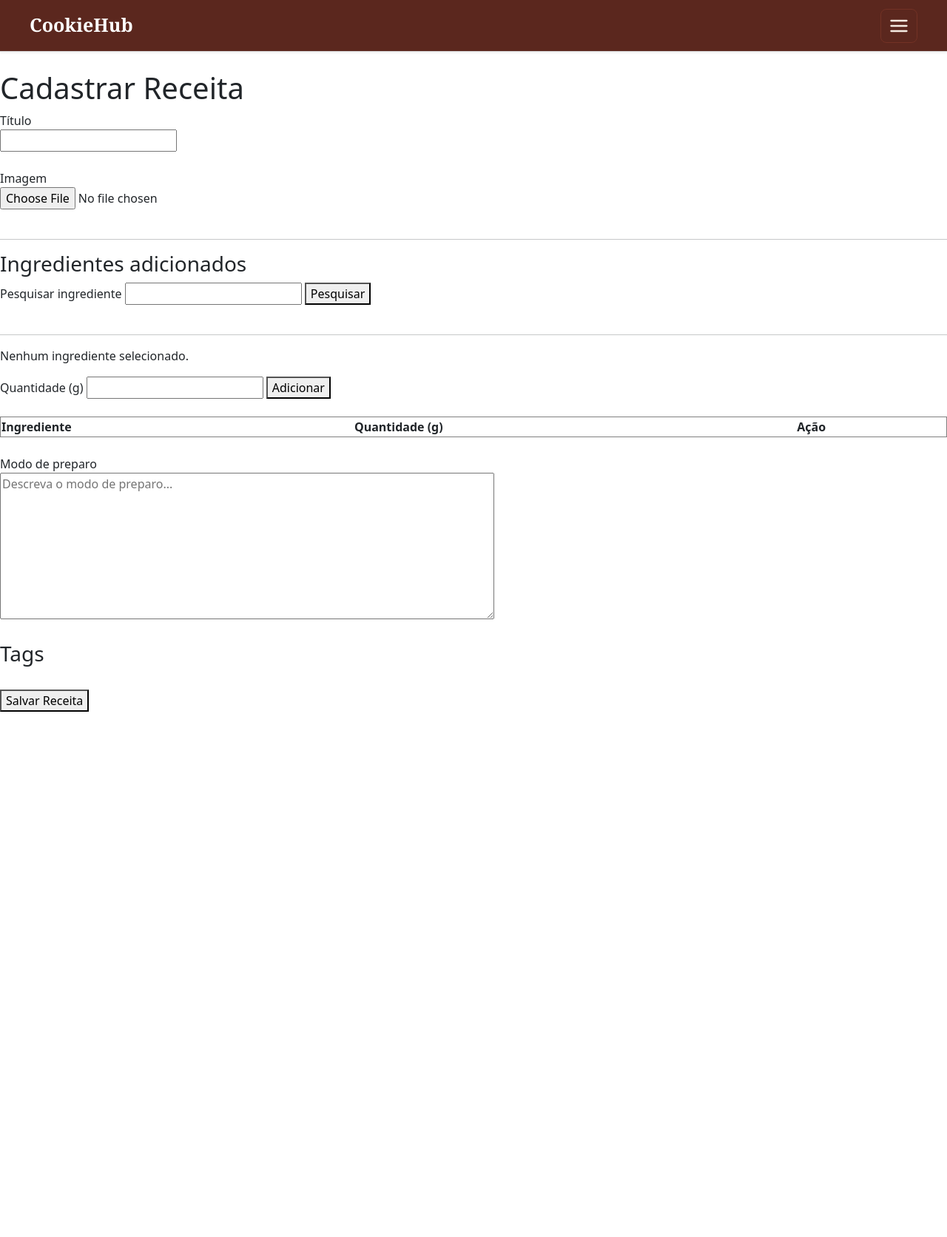
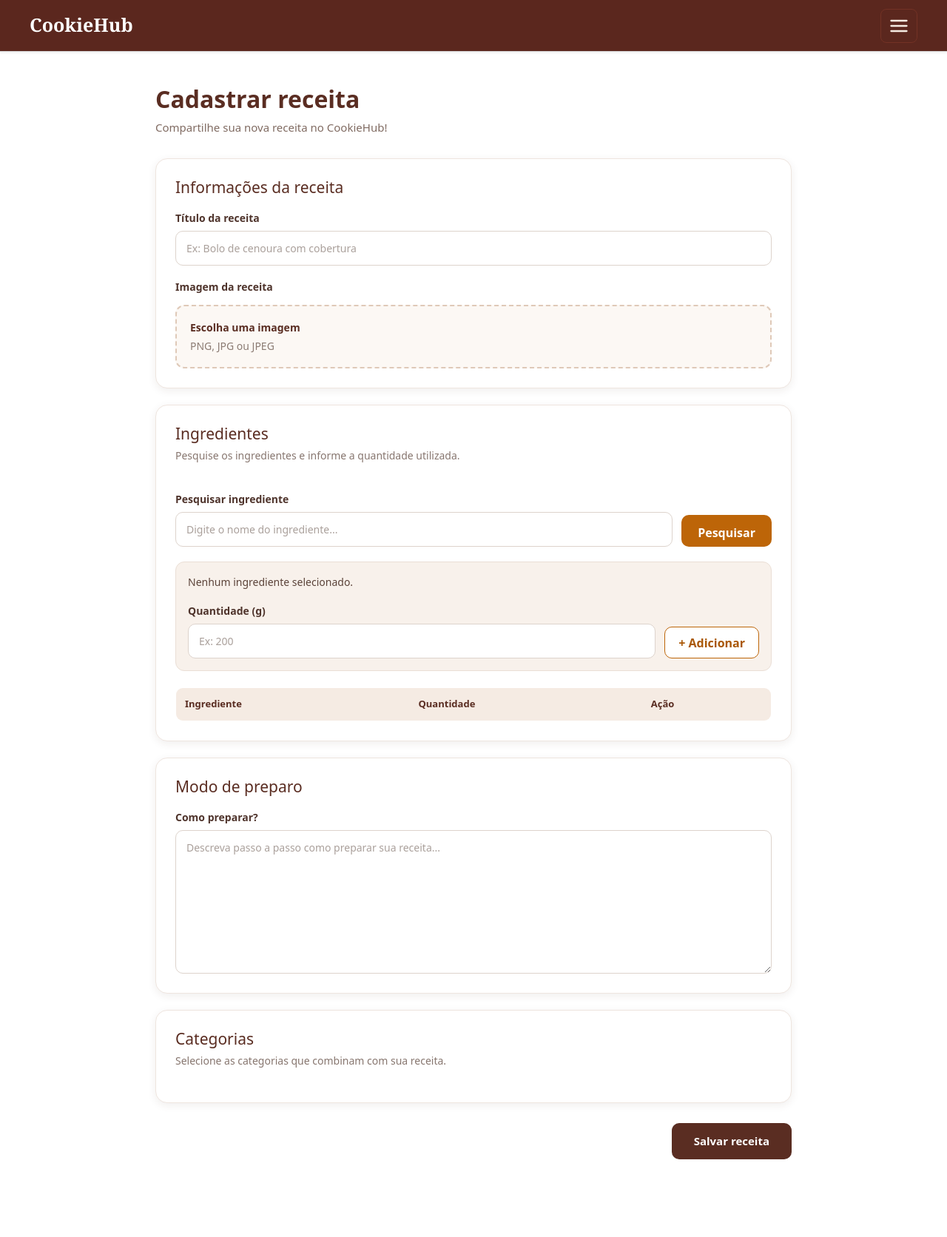
Before and after one commit to joice-2008/CookieHub, a CodeIgniter 4 app: the page made by app/Views/receita/cadastrar.php in a window 1280 px wide. Shown: the whole page at 74% size. Before the commit the page ends 962 px from the top, so only its background shows below. Run offline with PHP 8.4 and a stand-in for CodeIgniter, Linux system fonts and the light colour scheme; the template is opened without the code that fills it, so the values that code supplies are empty; some libraries are stand-ins or nearby versions.

Commit message:
estilização do cadastro de receita

```diff
--- a/app/Views/receita/cadastrar.php
+++ b/app/Views/receita/cadastrar.php
@@ -5,130 +5,196 @@
     <meta charset="UTF-8">
     <meta name="viewport" content="width=device-width, initial-scale=1.0">
     <title>Document</title>
+    <link rel="stylesheet" href="<?= base_url('css/menu.css') ?>">
+    <link rel="stylesheet" href="<?= base_url('css/cadastroReceita.css') ?>">
 </head>
 <body>
     <?= $this->include('menu') ?>
 
 
-    <h1>Cadastrar Receita</h1>
+    <div class="cadastro-container">
 
-    <form action="<?= base_url('receita/salvar') ?>" method="post" enctype="multipart/form-data">
-
-        <div>
-            <label>Título</label><br>
-            <input type="text" name="titulo" required>
+        <div class="cabecalho-cadastro">
+            <h1>Cadastrar receita</h1>
+            <p>Compartilhe sua nova receita no CookieHub!</p>
         </div>
 
-        <br>
+        <form action="<?= base_url('receita/salvar') ?>" method="post" enctype="multipart/form-data" class="form-receita">
 
-        <div>
-            <label>Imagem</label><br>
-            <input type="file" name="imagem" accept="image/*">
+            <section class="secao-form">
+
+                <h2>Informações da receita</h2>
+
+                <div class="campo">
+                    <label for="titulo">Título da receita</label>
+                    <input type="text" id="titulo" name="titulo" placeholder="Ex: Bolo de cenoura com cobertura" required>
                 </div>
 
-        <br>
+                <div class="campo">
+                    <label for="imagem">Imagem da receita</label>
 
-        <hr>
+                    <div class="upload-imagem">
+                        <div>
+                            <strong>Escolha uma imagem</strong>
+                            <small>PNG, JPG ou JPEG</small>
+                        </div>
+                        <input type="file" id="imagem" name="imagem" accept="image/*">
+                    </div>
+                </div>
 
-        <h3>Ingredientes adicionados</h3>
+            </section>
 
-    <label>Pesquisar ingrediente</label>
+            <section class="secao-form">
+
+                <h2>Ingredientes</h2>
+
+                <p class="descricao-secao">
+                    Pesquise os ingredientes e informe a quantidade utilizada.
+                </p>
+
+                <div class="pesquisa-ingrediente">
+
+                    <div class="campo campo-pesquisa">
+                        <label for="pesquisaIngrediente">
+                            Pesquisar ingrediente
+                        </label>
 
                         <input
                             type="text"
-        id="pesquisaIngrediente">
+                            id="pesquisaIngrediente"
+                            placeholder="Digite o nome do ingrediente...">
+                    </div>
 
                     <button
                         type="button"
-        id="btnPesquisar">
-
+                        id="btnPesquisar"
+                        class="btn-principal btn-pesquisar">
                         Pesquisar
-
                     </button>
 
-    <br><br>
+                </div>
 
-    <div id="resultadoPesquisa"></div>
+                <div id="resultadoPesquisa" class="resultado-pesquisa"></div>
 
-    <hr>
+
+                <div class="ingrediente-selecionado">
 
                     <p id="ingredienteSelecionadoTexto">
                         Nenhum ingrediente selecionado.
                     </p>
 
-    <label>Quantidade (g)</label>
+                    <div class="adicionar-ingrediente">
+
+                        <div class="campo">
+                            <label for="quantidade">
+                                Quantidade (g)
+                            </label>
 
                             <input
                                 type="number"
-        id="quantidade">
+                                id="quantidade"
+                                min="1"
+                                placeholder="Ex: 200">
+                        </div>
 
                         <button
                             type="button"
-        id="btnAdicionar">
-
-    Adicionar
-
+                            id="btnAdicionar"
+                            class="btn-adicionar">
+                            + Adicionar
                         </button>
 
-    <br><br>
+                    </div>
+
+                </div>
 
 
-        <table border="1" width="100%" id="tabelaIngredientes">
+                <div class="tabela-container">
+
+                    <table id="tabelaIngredientes">
+
                         <thead>
                             <tr>
                                 <th>Ingrediente</th>
-                    <th>Quantidade (g)</th>
+                                <th>Quantidade</th>
                                 <th>Ação</th>
                             </tr>
                         </thead>
 
-            <tbody id="listaIngredientes">
+                        <tbody id="listaIngredientes"></tbody>
 
-            </tbody>
                     </table>
+
+                </div>
 
                 <div id="inputsOcultos"></div>
 
-        <br>
+            </section>
 
-        <label>Modo de preparo</label><br>
+
+            <section class="secao-form">
+
+                <h2>Modo de preparo</h2>
+
+                <div class="campo">
+
+                    <label for="legenda">
+                        Como preparar?
+                    </label>
 
                     <textarea
                         name="legenda"
+                        id="legenda"
                         rows="8"
-            cols="70"
-            placeholder="Descreva o modo de preparo..."></textarea>
+                        placeholder="Descreva passo a passo como preparar sua receita..."></textarea>
 
-        <br><br>
-    <h3>Tags</h3>
+                </div>
+
+            </section>
+
+            <section class="secao-form">
+
+                <h2>Categorias</h2>
+
+                <p class="descricao-secao">
+                    Selecione as categorias que combinam com sua receita.
+                </p>
+
+                <div class="lista-tags">
 
                     <?php foreach ($tags as $tag): ?>
 
-        <label>
+                        <label class="tag-checkbox">
+
                             <input
                                 type="checkbox"
                                 name="tags[]"
                                 value="<?= $tag['idTag']; ?>">
 
+                            <span>
                                 <?= esc($tag['nome']); ?>
+                            </span>
+
                         </label>
-
-        <br>
 
                     <?php endforeach; ?>
 
-    <br>
+                </div>
 
-    <button type="submit">
-        Salvar Receita
+            </section>
+
+            <div class="acoes-form">
+                <button type="submit" class="btn-salvar">
+                    Salvar receita
                 </button>
+            </div>
 
         </form>
+    </div>
 
 
 
     <script>
-
         let ingredientes = [];
         let ingredienteSelecionado = null;
         let resultadosPesquisa = [];
@@ -145,28 +211,20 @@
         btnPesquisar.addEventListener("click", pesquisarIngrediente);
         btnAdicionar.addEventListener("click", adicionarIngrediente);
 
-
         async function pesquisarIngrediente(){
             const pesquisa = document.getElementById("pesquisaIngrediente").value;
-
             if(pesquisa == ""){
                 alert("Digite um ingrediente.");
                 return;
             }
-
             const resposta = await fetch("<?= base_url('api/pesquisar/') ?>" + pesquisa);
-
             const resultados = await resposta.json();
-
             resultadosPesquisa = resultados;
-
             mostrarResultadosPesquisa(resultados);
-
         }
 
         function mostrarResultadosPesquisa(resultados){
             divResultados.innerHTML = "";
-
             if(resultados.length == 0){
             divResultados.innerHTML = "<p>Nenhum ingrediente encontrado.</p>";
             return;
@@ -180,90 +238,63 @@
                 </div>
                 `;
             });
-
         }
 
         async function selecionarIngrediente(id){
             ingredienteSelecionado = resultadosPesquisa.find(function(item){
                 return item.id == id;
             });
-
             const resposta = await fetch(
                 "<?= base_url('api/informacoes/') ?>" +
                 ingredienteSelecionado.id
             );
-
             const dadosNutricionais = await resposta.json();
-
             ingredienteSelecionado.calorias = dadosNutricionais.calorias;
             ingredienteSelecionado.proteinas = dadosNutricionais.proteinas;
             ingredienteSelecionado.carboidratos =  dadosNutricionais.carboidratos;
             ingredienteSelecionado.gorduras = dadosNutricionais.gorduras;
-
             document.getElementById("ingredienteSelecionadoTexto").innerHTML = "<strong>Ingrediente:</strong> "+ ingredienteSelecionado.nome +"<br><small>"+ ingredienteSelecionado.calorias +" kcal por 100 g</small>";
-
             document.getElementById("resultadoPesquisa").innerHTML = "";
-
         }
 
 
         function adicionarIngrediente(){
             const quantidade = document.getElementById("quantidade").value;
-
             if(ingredienteSelecionado == null){
                 alert("Selecione um ingrediente.");
                 return;
             }
-
             if(quantidade == ""){
                 alert("Informe a quantidade.");
                 return;
             }
 
-
             ingredientes.push({
-
                 idApi: ingredienteSelecionado.id,
-
                 nome: ingredienteSelecionado.nome,
-
                 imagem: ingredienteSelecionado.imagem,
-
                 quantidade: quantidade,
-
                 calorias: ingredienteSelecionado.calorias,
-
                 carboidratos: ingredienteSelecionado.carboidratos,
-
                 proteinas: ingredienteSelecionado.proteinas,
-
                 gorduras: ingredienteSelecionado.gorduras
-
             });
 
             atualizarTela();
-
             document.getElementById("quantidade").value = "";
-
             ingredienteSelecionado = null;
-
             document.getElementById("ingredienteSelecionadoTexto").innerHTML ="Nenhum ingrediente selecionado.";
-
             document.getElementById("pesquisaIngrediente").value = "";
-
         }
 
         function atualizarTela(){
-
             atualizarTabelaIngredientes();
             atualizarInputsOcultos();
-
         }
 
         function atualizarTabelaIngredientes(){
             tabela.innerHTML = "";
             ingredientes.forEach(function(item, indice){
-
                 tabela.innerHTML += `
                     <tr>
                         <td>${item.nome}</td>
@@ -278,11 +309,8 @@
         }
 
         function atualizarInputsOcultos(){
-
         inputsOcultos.innerHTML = "";
-
         ingredientes.forEach(function(item, indice){
-
             inputsOcultos.innerHTML += `
                 <input type="hidden" name="ingredientes[${indice}][idApi]" value="${item.idApi}">
                 <input type="hidden" name="ingredientes[${indice}][nome]" value="${item.nome}">
@@ -292,11 +320,9 @@
                 <input type="hidden" name="ingredientes[${indice}][carboidratos]" value="${item.carboidratos}">
                 <input type="hidden" name="ingredientes[${indice}][gorduras]" value="${item.gorduras}">
             `;
-
         });
 
         }
-
         function removerIngrediente(indice){
             ingredientes.splice(indice,1);
             atualizarTela();
--- /dev/null
+++ b/public/css/cadastroReceita.css
@@ -0,0 +1,433 @@
+
+
+.cadastro-container {
+    max-width: 900px;
+    margin: 45px auto;
+    padding: 0 20px 60px;
+}
+
+
+
+.cabecalho-cadastro {
+    margin-bottom: 30px;
+}
+
+.cabecalho-cadastro h1 {
+    margin: 0;
+    color: #5a2d22;
+    font-size: 32px;
+    font-weight: 700;
+}
+
+.cabecalho-cadastro p {
+    margin-top: 8px;
+    color: #806b62;
+    font-size: 15px;
+}
+
+
+
+.form-receita {
+    display: flex;
+    flex-direction: column;
+    gap: 22px;
+}
+
+
+
+.secao-form {
+    background: #ffffff;
+    border-radius: 16px;
+    padding: 26px;
+    box-shadow: 0 3px 12px rgba(70, 40, 20, 0.08);
+    border: 1px solid #eee5df;
+}
+
+.secao-form h2 {
+    margin: 0 0 6px;
+    color: #5a2d22;
+    font-size: 21px;
+}
+
+.descricao-secao {
+    color: #87766f;
+    font-size: 14px;
+    margin: 0 0 20px;
+}
+
+
+
+.campo {
+    display: flex;
+    flex-direction: column;
+    gap: 7px;
+    margin-top: 18px;
+}
+
+.campo label {
+    color: #4f342c;
+    font-size: 14px;
+    font-weight: 600;
+}
+
+.campo input[type="text"],
+.campo input[type="number"],
+.campo textarea {
+    width: 100%;
+    box-sizing: border-box;
+    border: 1px solid #ddd3cc;
+    border-radius: 10px;
+    padding: 12px 14px;
+    font-family: inherit;
+    font-size: 14px;
+    color: #49352e;
+    background: #fff;
+    transition: 0.2s;
+}
+
+.campo input:focus,
+.campo textarea:focus {
+    outline: none;
+    border-color: #bd6508;
+    box-shadow: 0 0 0 3px rgba(189, 101, 8, 0.10);
+}
+
+.campo textarea {
+    resize: vertical;
+    min-height: 150px;
+}
+
+.campo input::placeholder,
+.campo textarea::placeholder {
+    color: #aaa09b;
+}
+
+
+
+.upload-imagem {
+    position: relative;
+    display: flex;
+    align-items: center;
+    gap: 15px;
+
+    border: 2px dashed #dfc9b8;
+    background: #fcf8f4;
+    border-radius: 12px;
+    padding: 18px;
+    margin-top: 7px;
+
+    transition: 0.2s;
+}
+
+.upload-imagem:hover {
+    border-color: #bd6508;
+    background: #fffaf5;
+}
+
+.icone-upload {
+    width: 48px;
+    height: 48px;
+
+    display: flex;
+    align-items: center;
+    justify-content: center;
+
+    background: #f3dfca;
+    border-radius: 12px;
+    font-size: 22px;
+}
+
+.upload-imagem strong {
+    display: block;
+    color: #5a2d22;
+    font-size: 14px;
+}
+
+.upload-imagem small {
+    display: block;
+    color: #8b7b73;
+    margin-top: 4px;
+}
+
+.upload-imagem input[type="file"] {
+    position: absolute;
+    inset: 0;
+    width: 100%;
+    height: 100%;
+    opacity: 0;
+    cursor: pointer;
+}
+
+
+.pesquisa-ingrediente {
+    display: flex;
+    align-items: flex-end;
+    gap: 12px;
+}
+
+.pesquisa-ingrediente .campo {
+    flex: 1;
+}
+
+.btn-principal {
+    border: none;
+    background: #bd6508;
+    color: white;
+    border-radius: 10px;
+    padding: 12px 22px;
+    height: 43px;
+    cursor: pointer;
+    font-weight: 600;
+    transition: 0.2s;
+}
+
+.btn-principal:hover {
+    background: #a95706;
+    transform: translateY(-1px);
+}
+
+
+
+.resultado-pesquisa {
+    margin-top: 15px;
+}
+
+.resultado-pesquisa:empty {
+    display: none;
+}
+
+
+
+.resultado-pesquisa > div {
+    display: flex;
+    justify-content: space-between;
+    align-items: center;
+
+    background: #fcf8f4;
+    border: 1px solid #eaded5;
+    border-radius: 10px;
+
+    padding: 10px 14px;
+    margin-bottom: 8px;
+
+    color: #5a4036;
+    font-size: 14px;
+}
+
+.resultado-pesquisa button {
+    border: none;
+    background: #bd6508;
+    color: white;
+    padding: 6px 12px;
+    border-radius: 7px;
+    cursor: pointer;
+}
+
+.ingrediente-selecionado {
+    margin-top: 20px;
+    padding: 16px;
+    border-radius: 12px;
+    background: #f8f1eb;
+    border: 1px solid #eaded5;
+}
+
+#ingredienteSelecionadoTexto {
+    margin: 0;
+    color: #5b4339;
+    font-size: 14px;
+}
+
+#ingredienteSelecionadoTexto strong {
+    color: #5a2d22;
+}
+
+.adicionar-ingrediente {
+    display: flex;
+    align-items: flex-end;
+    gap: 12px;
+}
+
+.adicionar-ingrediente .campo {
+    flex: 1;
+}
+
+.btn-adicionar {
+    height: 43px;
+    border: 1px solid #bd6508;
+    background: white;
+    color: #a95706;
+    border-radius: 10px;
+    padding: 0 18px;
+    font-weight: 600;
+    cursor: pointer;
+    transition: 0.2s;
+}
+
+.btn-adicionar:hover {
+    background: #bd6508;
+    color: white;
+}
+
+
+.tabela-container {
+    margin-top: 22px;
+    overflow-x: auto;
+}
+
+#tabelaIngredientes {
+    width: 100%;
+    border-collapse: collapse;
+    border: 1px solid #eaded5;
+    border-radius: 10px;
+    overflow: hidden;
+}
+
+#tabelaIngredientes th {
+    background: #f5ebe3;
+    color: #5a2d22;
+    font-size: 13px;
+    text-align: left;
+    padding: 12px;
+}
+
+#tabelaIngredientes td {
+    padding: 12px;
+    border-top: 1px solid #eee5df;
+    color: #604b42;
+    font-size: 14px;
+}
+
+#tabelaIngredientes tr:hover td {
+    background: #fdfaf8;
+}
+
+#tabelaIngredientes button {
+    border: none;
+    background: #f4e1d4;
+    color: #9b4c32;
+    border-radius: 7px;
+    padding: 6px 10px;
+    cursor: pointer;
+}
+
+#tabelaIngredientes button:hover {
+    background: #ead0c0;
+}
+
+
+.lista-tags {
+    display: flex;
+    flex-wrap: wrap;
+    gap: 10px;
+}
+
+.tag-checkbox {
+    cursor: pointer;
+}
+
+.tag-checkbox input {
+    display: none;
+}
+
+.tag-checkbox span {
+    display: inline-block;
+
+    padding: 9px 16px;
+
+    border: 1px solid #ddd3cc;
+    border-radius: 20px;
+
+    background: white;
+    color: #725c53;
+
+    font-size: 13px;
+
+    transition: 0.2s;
+}
+
+.tag-checkbox span:hover {
+    border-color: #bd6508;
+    color: #bd6508;
+}
+
+.tag-checkbox input:checked + span {
+    background: #bd6508;
+    border-color: #bd6508;
+    color: white;
+}
+
+
+
+.acoes-form {
+    display: flex;
+    justify-content: flex-end;
+    margin-top: 5px;
+}
+
+.btn-salvar {
+    border: none;
+    background: #5a2d22;
+    color: white;
+
+    padding: 13px 30px;
+
+    border-radius: 10px;
+
+    font-size: 15px;
+    font-weight: 600;
+
+    cursor: pointer;
+
+    transition: 0.2s;
+}
+
+.btn-salvar:hover {
+    background: #47231b;
+    transform: translateY(-2px);
+}
+
+
+
+
+@media (max-width: 600px) {
+
+    .cadastro-container {
+        margin: 25px auto;
+        padding: 0 12px 40px;
+    }
+
+    .cabecalho-cadastro h1 {
+        font-size: 27px;
+    }
+
+    .secao-form {
+        padding: 20px 16px;
+    }
+
+    .pesquisa-ingrediente {
+        flex-direction: column;
+        align-items: stretch;
+    }
+
+    .btn-pesquisar {
+        width: 100%;
+    }
+
+    .adicionar-ingrediente {
+        flex-direction: column;
+        align-items: stretch;
+    }
+
+    .btn-adicionar {
+        width: 100%;
+    }
+
+    .acoes-form {
+        justify-content: stretch;
+    }
+
+    .btn-salvar {
+        width: 100%;
+    }
+
+}
```
Also changed, not shown: public/uploads/1786153287_e9745471637df5ab6540.jpg (added). Lines whose indentation alone changed are shown as unchanged.
